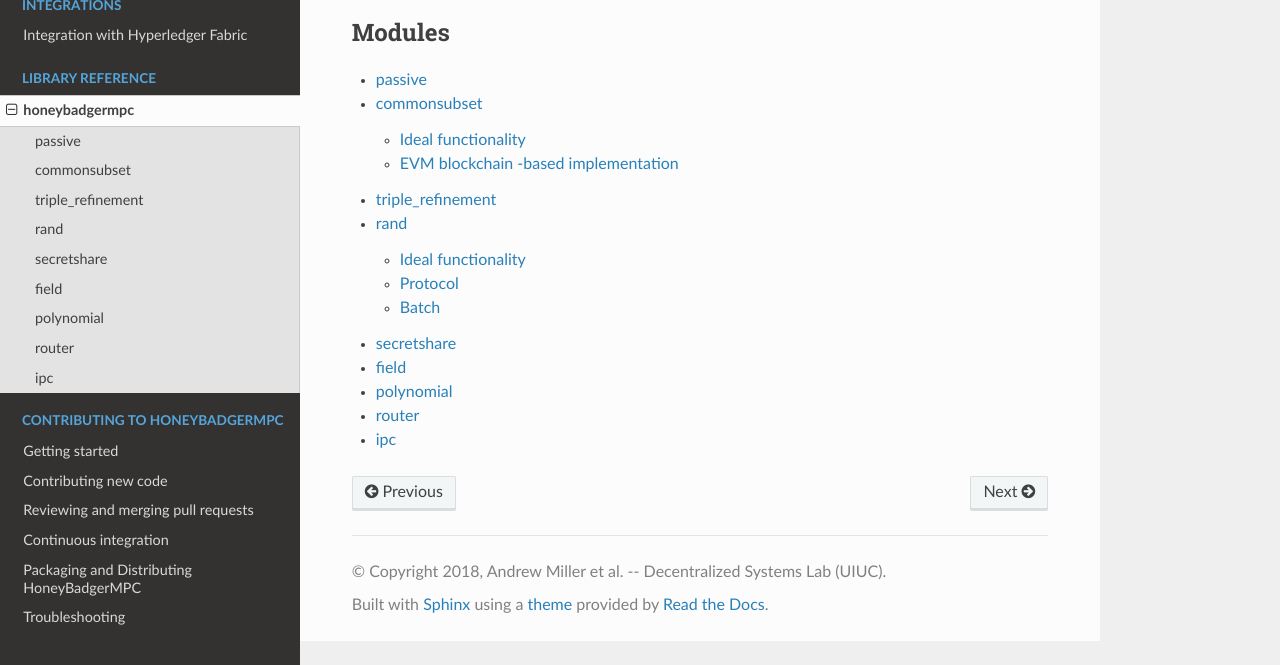
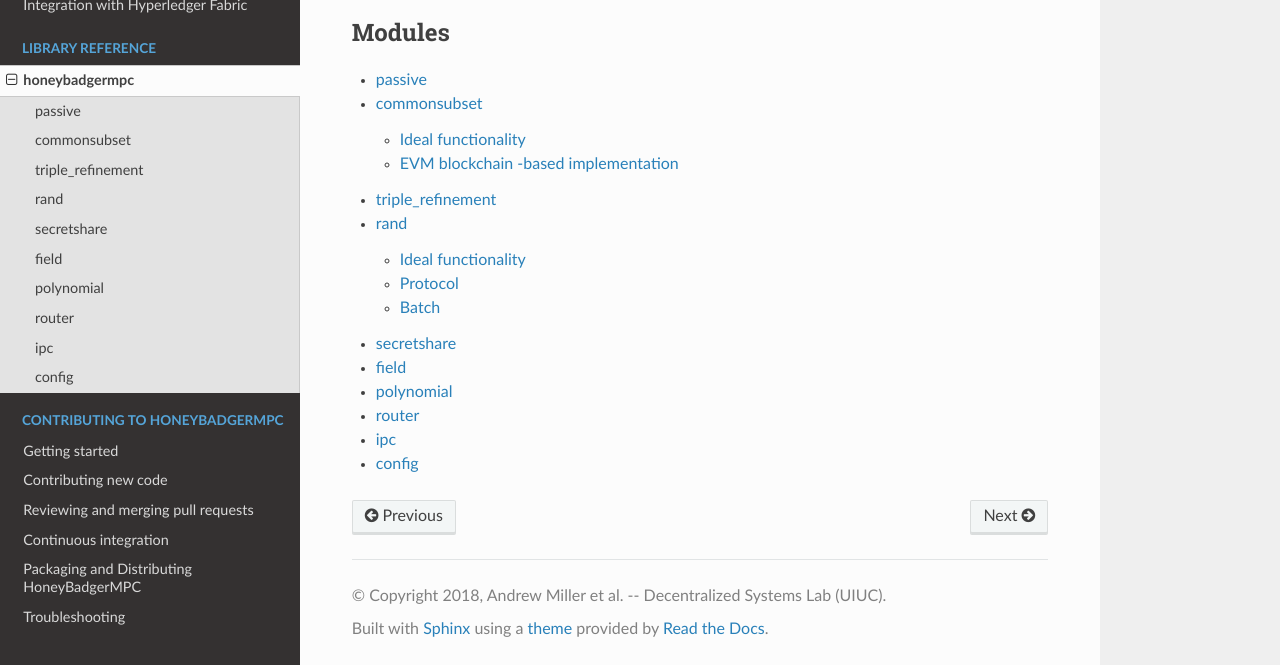
Before and after one commit to initc3/HoneyBadgerMPC, a Sphinx documentation site: the page built from docs/libref/honeybadgermpc.rst, in a window 1280 px wide and 929 px high, cut to the strip 264-929 px from the top of the window. Built offline with Sphinx 7.4.7 and the Read the Docs theme 2.0.0, drawn with Linux system fonts in a browser that asks for light colours; some of the changed text lies outside the part shown.

Commit message:
Add config module to docs

```diff
--- /dev/null
+++ b/docs/libref/config.rst
@@ -0,0 +1,4 @@
+config
+======
+
+.. automodule:: honeybadgermpc.config
--- a/docs/libref/honeybadgermpc.rst
+++ b/docs/libref/honeybadgermpc.rst
@@ -16,3 +16,4 @@
     polynomial
     router
     ipc
+    config
```
Also changed, not shown: 1 other file.
